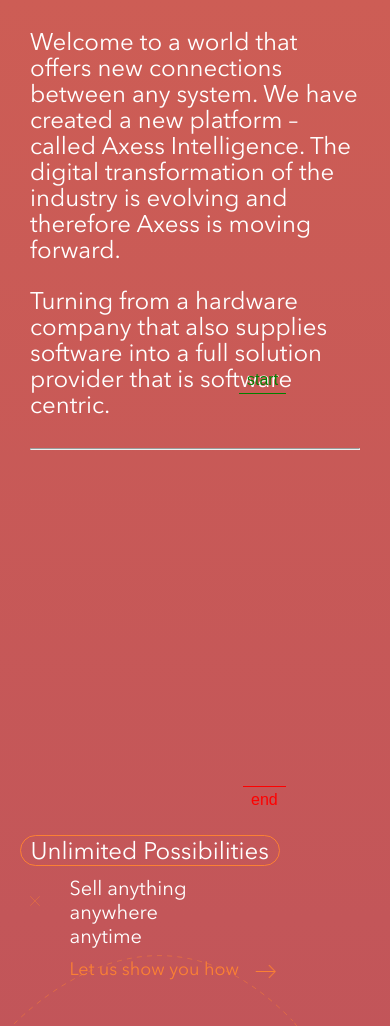
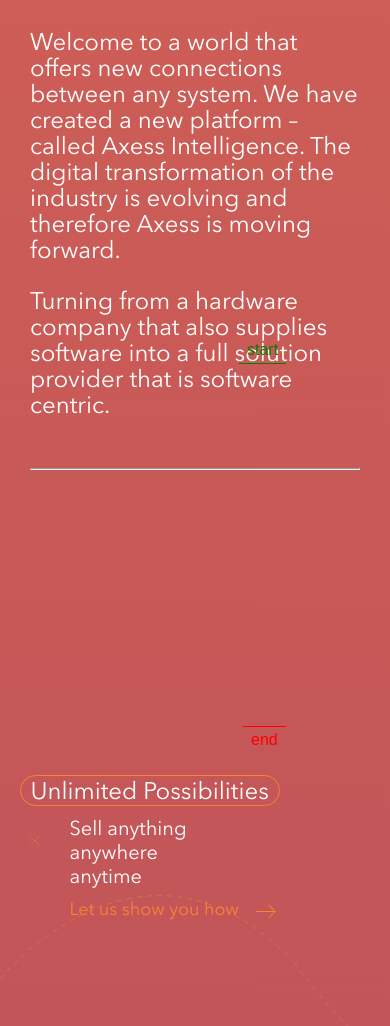
Before and after one commit to SateSate/axess-microsite, a PHP site: page / in a window 390 px wide; the page is wider, and only the part inside the window is pictured. Shown: the part 928-1954 px from the top of that part. Run offline with PHP 8.4, Linux system fonts and the light colour scheme; some libraries are stand-ins or nearby versions.

Commit message:
divider and heading spacing unified across sections

```diff
--- a/assets/css/style.css
+++ b/assets/css/style.css
@@ -220,30 +220,6 @@
 }
 
 /*////////////////////////////WHAT SECTION/////////////////////////////////*/
-
-.story-container {
-}
-
-.story-container .seperator {
-  margin: 106px auto 80px;
-}
-
-@media screen and (max-width: 767px) {
-  .story-container {
-  }
-
-  .story-container .seperator {
-    margin: 50px auto 50px;
-  }
-}
-@media screen and (max-width: 560px) {
-  .story-container {
-  }
-
-  .story-container .seperator {
-    margin: 30px auto 30px;
-  }
-}
 
 /*////////////////////////////HORIZONTAL SCROLL SECTION/////////////////////////////////*/
 
@@ -727,7 +703,7 @@
   }
 }
 
-.seperator-b {
+.seperator-footer {
   height: 1px;
   background: #000;
   margin: 20px 0;
@@ -925,6 +901,25 @@
 .seperator {
   width: 100%;
   background-color: #fff;
+  margin: 150px 0;
+}
+
+@media screen and (max-width: 1300px) {
+  .seperator {
+    margin: 100px 0;
+  }
+}
+
+@media screen and (max-width: 768px) {
+  .seperator {
+    margin: 80px 0;
+  }
+}
+
+@media screen and (max-width: 560px) {
+  .seperator {
+    margin: 50px 0;
+  }
 }
 
 /*COMMON BODY AND HEADING */
@@ -939,7 +934,6 @@
   font-size: 150px;
   line-height: 160px;
   font-weight: 300;
-  margin: 50px 0;
   align-self: flex-start;
 }
 .body-content h2 span {
--- a/index.html
+++ b/index.html
@@ -172,8 +172,8 @@
         </div>
       </div>
       <div id="goal">
+        <div class="body-content body-content-goal">
           <hr class="seperator" />
-        <div class="body-content body-content-goal">
           <h2 id="heading-goal">
             What do we <br />
             want to &nbsp; <span>achieve</span>
@@ -183,10 +183,11 @@
             marketing and service-delivery platform for our clients and markets.
           </p>
         </div>
-        <hr class="seperator" />
+
       </div>
       <div id="roadmap">
         <div class="body-content body-content-goal">
+          <hr class="seperator" />
           <h2 id="heading-roadmap">
             Development<br />
             <span>Roadmap</span>
@@ -261,17 +262,13 @@
             src="./assets/img/campaign-card-06.png"
           />
         </div>
-
-        <div class="white">
         <div class="white-content">
-            <h2>
-              Get in touch with us and let’s talk about your possibilities.
-            </h2>
+          <h2>Get in touch with us and let’s talk about your possibilities.</h2>
         </div>
         <div class="white-content no-space no-space-top">
           <div class="socials">
             <h3>SOCIAL MEDIA AND CONTACT</h3>
-              <div class="seperator-b"></div>
+            <div class="seperator-footer"></div>
             <ul>
               <li>
                 <a href=""> INSTAGRAM </a>
@@ -358,7 +355,7 @@
         </div>
       </div>
     </div>
-    </div>
+    <div class="white"></div>
     <script src="https://cdnjs.cloudflare.com/ajax/libs/gsap/3.9.1/gsap.min.js"></script>
     <script src="https://cdnjs.cloudflare.com/ajax/libs/gsap/3.9.1/ScrollTrigger.min.js"></script>
     <script src="./assets/js/script.js"></script>
```
Lines whose indentation alone changed are shown as unchanged.
